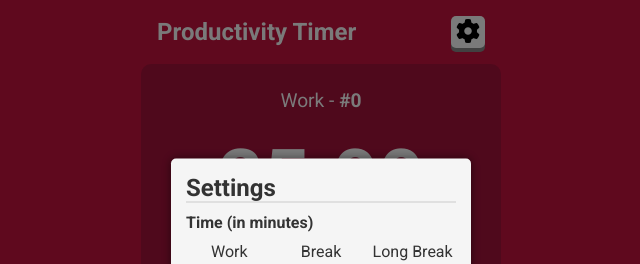
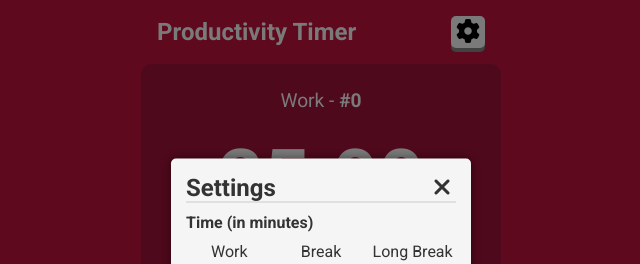
Before and after one commit to robsassack/productivity-timer, an Angular app: page / in a window 1280 px wide. Shown: the top 264 px of the page, without its empty margins (319-959 px from the left). Built offline with nearby package versions, Linux system fonts and the light colour scheme.

Commit message:
Added close button to settings menu

```diff
--- a/src/app/settings-menu/settings-menu.component.css
+++ b/src/app/settings-menu/settings-menu.component.css
@@ -30,6 +30,18 @@
   border-bottom: 1px solid #ccc;
 }
 
+.close {
+  position: absolute;
+  right: 20px;
+  top: 15px;
+  font-size: 1.5em;
+  cursor: pointer;
+}
+
+.close:hover {
+  color: #7a7a7a;
+}
+
 .time-settings {
   display: grid;
   grid-template-columns: 1fr 1fr 1fr;
--- a/src/app/settings-menu/settings-menu.component.html
+++ b/src/app/settings-menu/settings-menu.component.html
@@ -1,6 +1,7 @@
 <div *ngIf="showSettingsMenu" class="settings-menu-container" (click)="toggleSettingsMenu()">
   <div class="settings-menu" (click)="$event.stopPropagation()">
     <h2 class="title">Settings</h2>
+    <div class="close" (click)="toggleSettingsMenu()"><i class="fa-solid fa-xmark"></i></div>
     <h4>Time (in minutes)</h4>
     <div class="time-settings">
       <div class="time-form">
```
